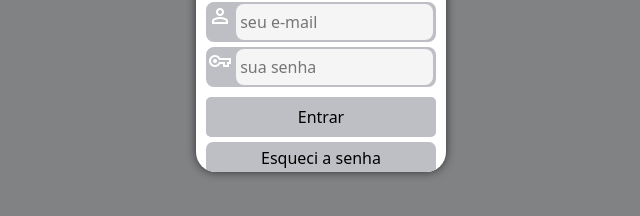
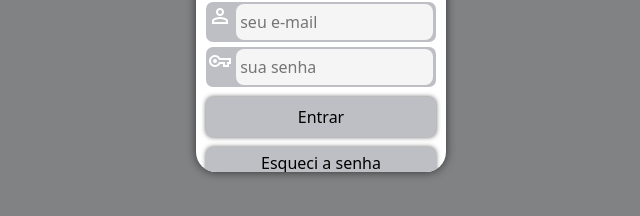
Before and after one commit to Anderson-Gm/novo-pro-login, a plain HTML site: page index.html in a window 1280 px wide. Shown: the part 478-694 px from the top of the page, 319-959 px from the left. Drawn offline with nearby package versions, Linux system fonts and the light colour scheme.

Commit message:
configuraçao

```diff
--- a/estilos/style.css
+++ b/estilos/style.css
@@ -68,7 +68,8 @@ div#formulario > h1 {
     height: 40px;
     margin-top: 10px;
     border: none;
-    border-radius: 5px;
+    border-radius: 7px;
+    box-shadow: 0px 0px 5px rgba(0, 0, 0, 0.637);
  }
 
  form>div.campo {
@@ -77,7 +78,7 @@ div#formulario > h1 {
     display: block;
     width: 100%;
     height: 40px;
-    border-radius: 8px;
+    border-radius: 7px;
     margin: 5px 0px;
  }
 
@@ -95,11 +96,12 @@ div#formulario > h1 {
     width: 100%;
     height: 40px;
     padding-top: 5px;
-    margin-top: 5px;
-    margin-bottom: 5px;
+    margin-top: 10px;
+    margin-bottom: 10px;
     background-color: #BEBFC5;
     color:black ;
     border-radius: 7px;
+    box-shadow: 0px 0px 5px rgba(0, 0, 0, 0.589);
  }
 
 
```
